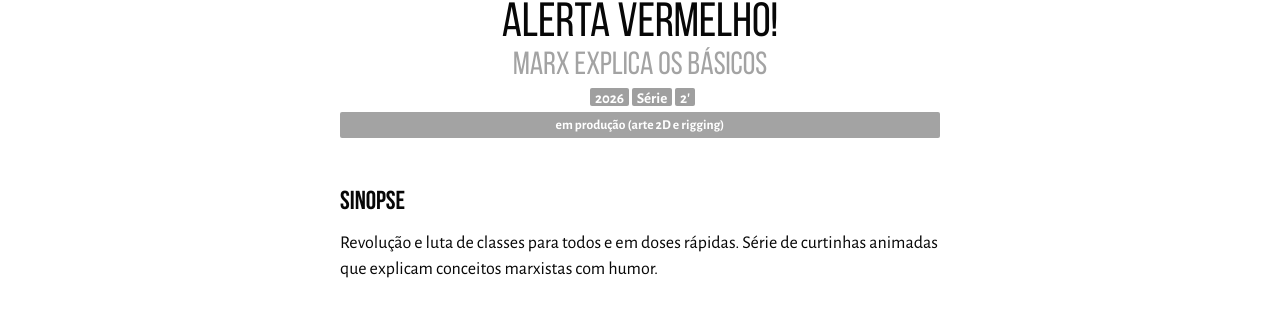
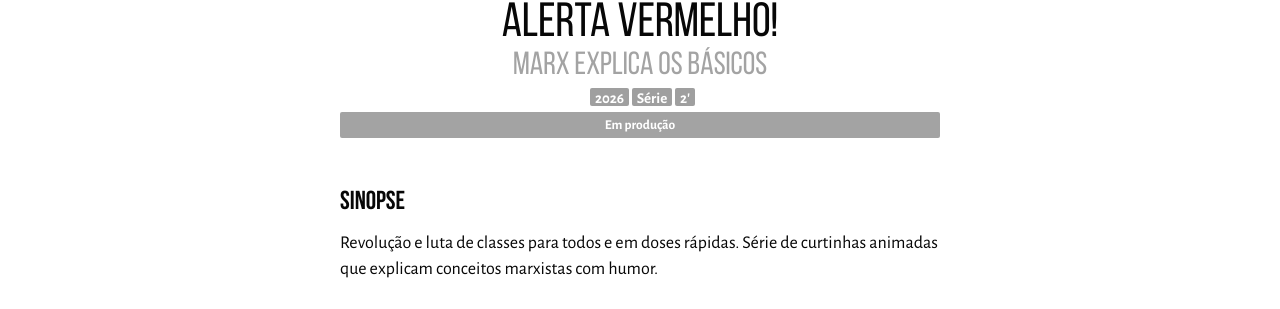
Before and after one commit to balborinho/balborinho.github.io, a Jekyll site: the page built from _products/red_alert.md, in a window 1280 px wide. Shown: the part 658-967 px from the top of the page. Built offline with Jekyll 4.4.1, drawn with Linux system fonts in a browser that asks for light colours.

Commit message:
Update red_alert.md

```diff
--- a/_products/red_alert.md
+++ b/_products/red_alert.md
@@ -5,7 +5,9 @@ titulo-pt: "Alerta vermelho!"
 subtitle: "Marx explica os básicos"
 type: ['2026', 'Série', "2'"]
 
-etapa: em produção (arte 2D e rigging)
+etapa: Em produção
+
+state: inproduction
 
 assets: /static/images/products/red_alert/
 
```
Also changed, not shown: other parts of _products/red_alert.md (+0 -1 lines).
